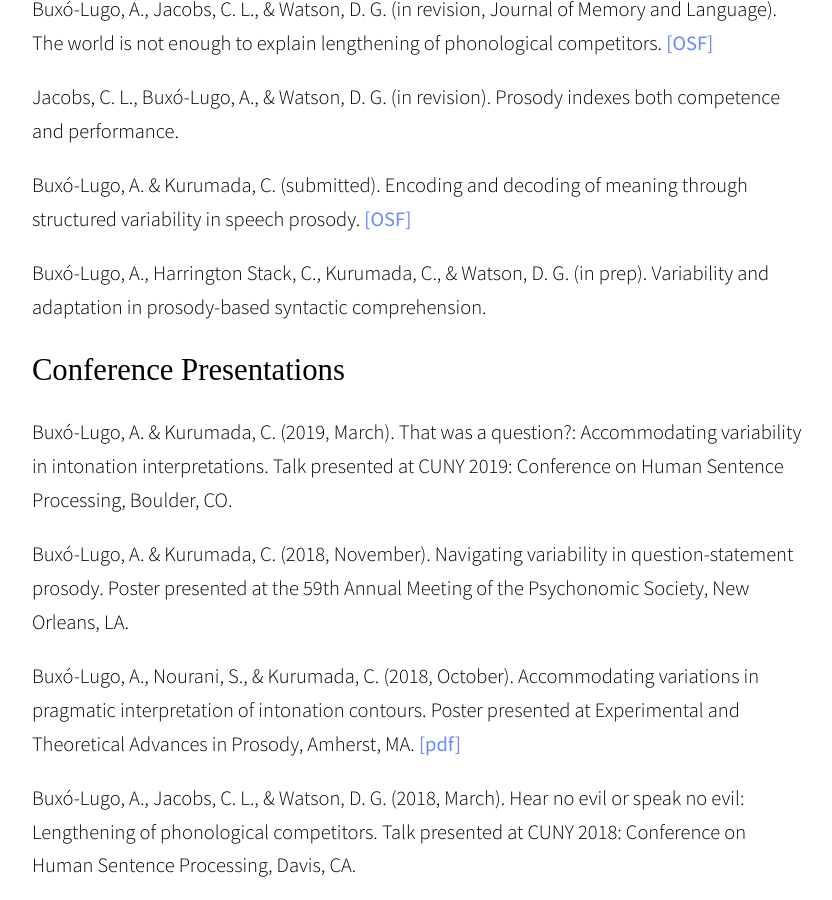
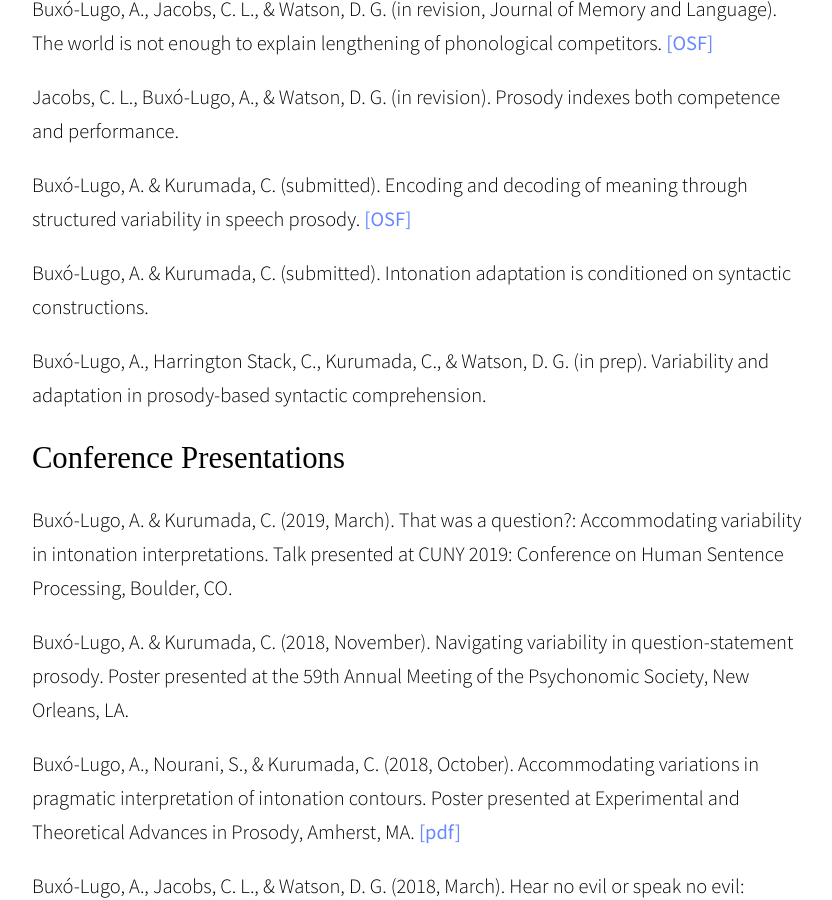
Before and after one commit to abuxolugo/abuxolugo.github.io, a Jekyll site: the page built from publications.md, in a window 1280 px wide and 900 px high, scrolled down 903 px. Shown: the whole window, without its empty margins (219-1051 px from the left). Built offline with Jekyll 4.4.1, drawn with Linux system fonts in a browser that asks for light colours; some web fonts are replaced.

Commit message:
Update publications.md

```diff
--- a/publications.md
+++ b/publications.md
@@ -19,6 +19,8 @@ Buxó-Lugo, A., Jacobs, C. L., & Watson, D. G. (in revision, Journal of Memory a
 Jacobs, C. L., Buxó-Lugo, A., & Watson, D. G. (in revision). Prosody indexes both competence and performance.
 
 Buxó-Lugo, A. & Kurumada, C. (submitted). Encoding and decoding of meaning through structured variability in speech prosody. [[OSF]](https://psyarxiv.com/9y7xj/)
+
+Buxó-Lugo, A. & Kurumada, C. (submitted). Intonation adaptation is conditioned on syntactic constructions.
 
 Buxó-Lugo, A., Harrington Stack, C., Kurumada, C., & Watson, D. G. (in prep). Variability and adaptation in prosody-based syntactic comprehension.
 
```
